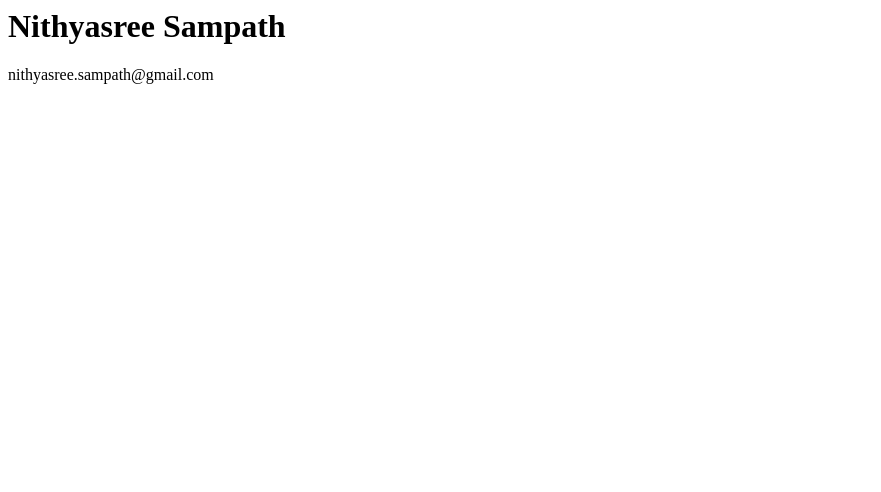
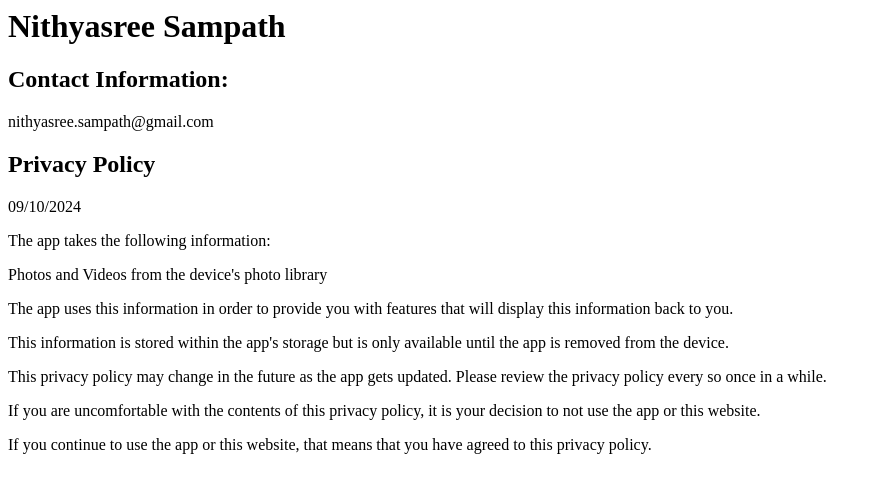
Before and after one commit to nithyasreesampath/nithyasreesampath.github.io, a plain HTML site: page index.html in a window 1280 px wide. Shown: the whole page, without its empty margins (0-881 px from the left). Drawn offline with Linux system fonts and the light colour scheme.

Commit message:
Update index.html

```diff
--- a/index.html
+++ b/index.html
@@ -1,6 +1,16 @@
 <html>
 <body>
 <h1>Nithyasree Sampath</h1>
+<h2>Contact Information: </h2>
 <p>nithyasree.sampath@gmail.com</p>
+<h2>Privacy Policy</h2>
+<p>09/10/2024</p>
+<p>The app takes the following information: </p>
+<p>Photos and Videos from the device's photo library</p>
+<p>The app uses this information in order to provide you with features that will display this information back to you.</p>
+<p>This information is stored within the app's storage but is only available until the app is removed from the device.</p>
+<p>This privacy policy may change in the future as the app gets updated. Please review the privacy policy every so once in a while.</p>
+<p>If you are uncomfortable with the contents of this privacy policy, it is your decision to not use the app or this website.</p>
+<p>If you continue to use the app or this website, that means that you have agreed to this privacy policy.</p>
 </body>
 </html>
```
